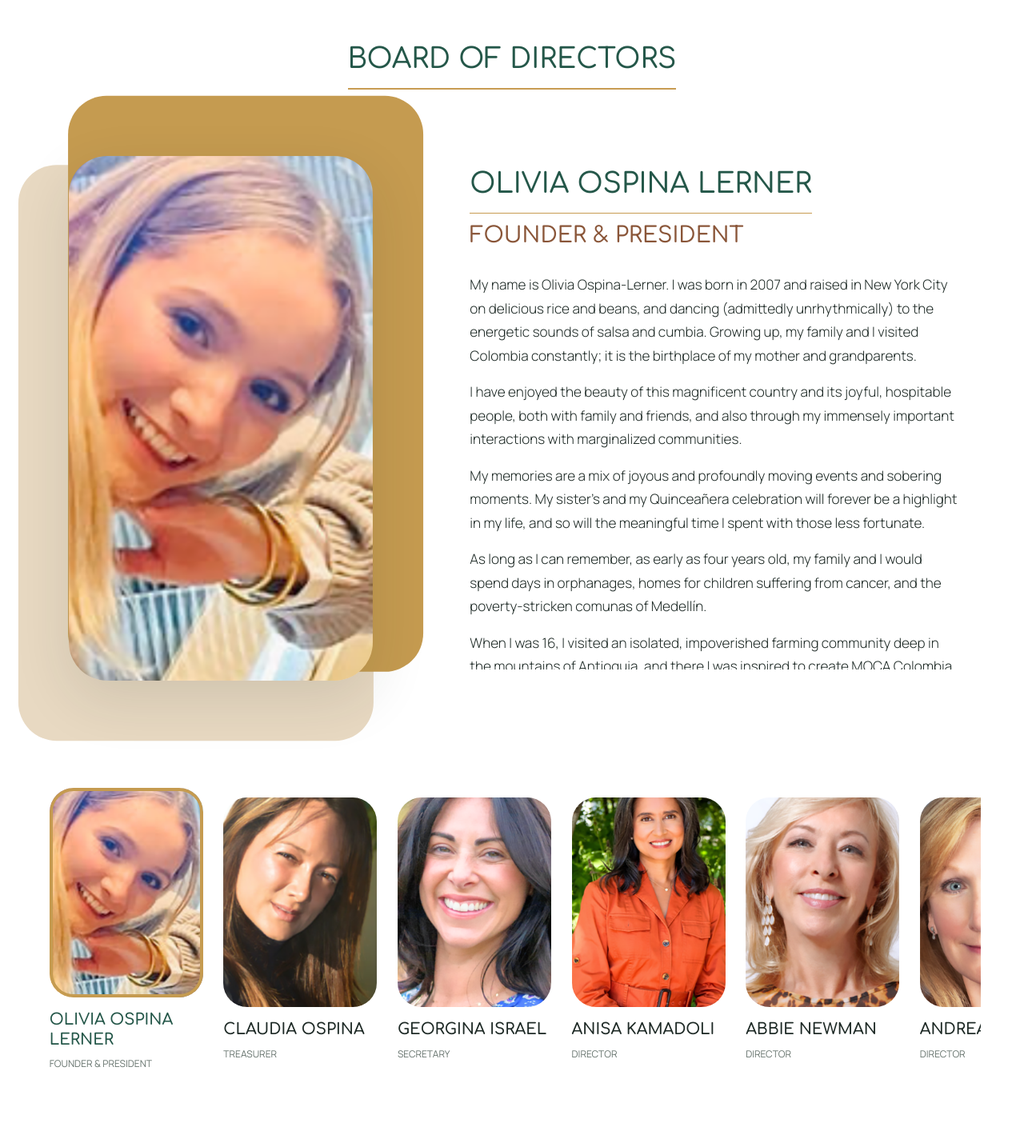
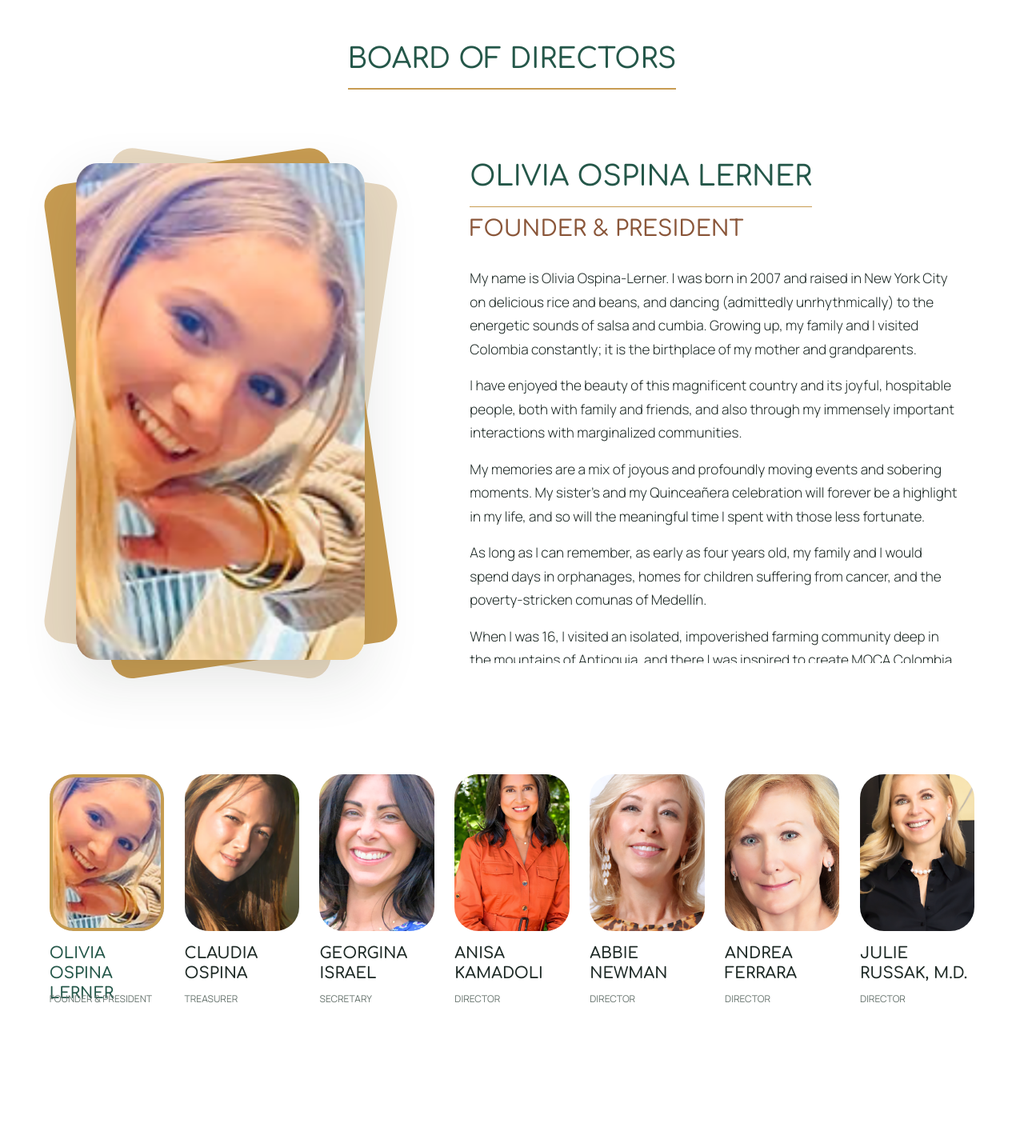
Before and after one commit to owols18/moca-colombia, a Next.js app: page /en/about-us in a window 1280 px wide. Shown: the part 1680-3104 px from the top of the page at 80% size. Built offline with nearby package versions, Linux system fonts and the light colour scheme.

Commit message:
fix: refine About Us director cards

```diff
--- a/content/en/about-us.json
+++ b/content/en/about-us.json
@@ -130,7 +130,7 @@
   "cta": {
     "title": "Change a Life Today",
     "body": "Whether you donate, volunteer, or partner with us, your support helps strengthen education, healthcare, sustainable livelihoods, and long-term community development.",
-    "image": "/images/shared/change-a-life-today.webp",
+    "image": "/images/shared/change-a-life-today.png",
     "actions": [
       { "label": "Donate Now", "href": "/donate", "variant": "secondary" },
       { "label": "Volunteer With Us", "href": "/get-involved#volunteer", "variant": "secondary" },
--- a/content/es/about-us.json
+++ b/content/es/about-us.json
@@ -130,7 +130,7 @@
   "cta": {
     "title": "Cambia una Vida Hoy",
     "body": "Ya sea que dones, seas voluntario o te unas como aliado, tu apoyo ayuda a fortalecer la educación, la salud, los medios de vida sostenibles y el desarrollo comunitario a largo plazo.",
-    "image": "/images/shared/change-a-life-today.webp",
+    "image": "/images/shared/change-a-life-today.png",
     "actions": [
       { "label": "Dona Ahora", "href": "/donate", "variant": "secondary" },
       { "label": "Quiero Ser Voluntario", "href": "/get-involved#volunteer", "variant": "secondary" },
--- a/src/app/[locale]/about-us/BoardOfDirectors.tsx
+++ b/src/app/[locale]/about-us/BoardOfDirectors.tsx
@@ -1,7 +1,7 @@
 "use client";
 
 import Image from "next/image";
-import { useEffect, useRef, useState } from "react";
+import { useState } from "react";
 
 import type { AboutUsContent } from "@/lib/content";
 
@@ -13,22 +13,10 @@ type BoardOfDirectorsProps = {
 
 export function BoardOfDirectors({ content }: BoardOfDirectorsProps) {
   const [activeIndex, setActiveIndex] = useState(0);
-  const activeCardRef = useRef<HTMLButtonElement>(null);
-  const previousIndexRef = useRef(activeIndex);
   const activeDirector = content.directors[activeIndex];
-
-  useEffect(() => {
-    if (previousIndexRef.current === activeIndex) {
-      return;
-    }
-
-    previousIndexRef.current = activeIndex;
-    activeCardRef.current?.scrollIntoView({
-      behavior: "smooth",
-      block: "nearest",
-      inline: "center",
-    });
-  }, [activeIndex]);
+  const controlsClassName = `${styles.boardControls} ${
+    content.directors.length > 7 ? styles.boardControlsDesktop : ""
+  }`;
 
   function selectPrevious() {
     setActiveIndex((current) =>
@@ -45,10 +33,16 @@ export function BoardOfDirectors({ content }: BoardOfDirectorsProps) {
       <div className={styles.boardInner}>
         <h2 className={styles.boardTitle}>{content.title}</h2>
 
-        <article className={styles.featuredDirector} key={activeDirector.id}>
+        <article aria-live="polite" className={styles.featuredDirector} key={activeDirector.id}>
           <div className={styles.featuredVisual}>
-            <span aria-hidden="true" className={styles.portraitAccentBack} />
-            <span aria-hidden="true" className={styles.portraitAccentFront} />
+            <Image
+              alt=""
+              aria-hidden="true"
+              className={styles.portraitBackground}
+              fill
+              sizes="(max-width: 700px) 78vw, (max-width: 1100px) 40vw, 31rem"
+              src="/images/about-us/teams-cards-background.svg"
+            />
             <div className={styles.featuredPortrait}>
               <Image
                 alt={activeDirector.alt}
@@ -73,7 +67,12 @@ export function BoardOfDirectors({ content }: BoardOfDirectorsProps) {
           </div>
         </article>
 
-        <div aria-label={content.selectLabel} className={styles.directorRail} role="group">
+        <div
+          aria-label={content.selectLabel}
+          className={styles.directorRail}
+          id="board-director-cards"
+          role="group"
+        >
           {content.directors.map((director, index) => {
             const isActive = index === activeIndex;
 
@@ -83,7 +82,6 @@ export function BoardOfDirectors({ content }: BoardOfDirectorsProps) {
                 className={`${styles.directorCard} ${isActive ? styles.directorCardActive : ""}`}
                 key={director.id}
                 onClick={() => setActiveIndex(index)}
-                ref={isActive ? activeCardRef : null}
                 type="button"
               >
                 <span className={styles.cardPortrait}>
@@ -101,12 +99,22 @@ export function BoardOfDirectors({ content }: BoardOfDirectorsProps) {
           })}
         </div>
 
-        <div className={styles.boardControls}>
-          <button aria-label={content.previousLabel} onClick={selectPrevious} type="button">
+        <div className={controlsClassName}>
+          <button
+            aria-controls="board-director-cards"
+            aria-label={content.previousLabel}
+            onClick={selectPrevious}
+            type="button"
+          >
             <span aria-hidden="true">←</span>
             <span>{content.previousLabel}</span>
           </button>
-          <button aria-label={content.nextLabel} onClick={selectNext} type="button">
+          <button
+            aria-controls="board-director-cards"
+            aria-label={content.nextLabel}
+            onClick={selectNext}
+            type="button"
+          >
             <span>{content.nextLabel}</span>
             <span aria-hidden="true">→</span>
           </button>
--- a/src/app/[locale]/about-us/page.module.css
+++ b/src/app/[locale]/about-us/page.module.css
@@ -146,39 +146,28 @@
 }
 
 .featuredVisual {
+  aspect-ratio: 676 / 1014;
   isolation: isolate;
   justify-self: center;
   max-width: 31rem;
-  padding: clamp(1.25rem, 2.5vw, 2.5rem);
   position: relative;
   width: 100%;
 }
 
-.portraitAccentBack,
-.portraitAccentFront {
-  border-radius: var(--radius-section);
-  inset: 0;
-  position: absolute;
-}
-
-.portraitAccentBack {
-  background: var(--color-sand);
-  transform: translate(-7%, 6%);
-  z-index: -2;
-}
-
-.portraitAccentFront {
-  background: var(--color-gold);
-  transform: translate(7%, -6%);
-  z-index: -1;
+.portraitBackground {
+  object-fit: contain;
+  pointer-events: none;
+  user-select: none;
+  z-index: 0;
 }
 
 .featuredPortrait {
-  aspect-ratio: 11 / 19;
-  border-radius: var(--radius-section);
+  border-radius: 7.4% / 4.3%;
   box-shadow: var(--shadow-soft);
+  inset: 3.4% 9.32%;
   overflow: hidden;
-  position: relative;
+  position: absolute;
+  z-index: 1;
 }
 
 .featuredPortrait img,
@@ -247,31 +236,29 @@
 .directorRail {
   display: grid;
   gap: clamp(1rem, 2vw, 2rem);
-  grid-auto-columns: minmax(12rem, 1fr);
-  grid-auto-flow: column;
-  overflow-x: auto;
+  grid-template-columns: repeat(7, minmax(0, 1fr));
+  overflow: hidden;
   padding: var(--space-3) var(--space-2) var(--space-6);
-  scroll-snap-type: x mandatory;
-  scrollbar-color: var(--color-gold) var(--color-sand-soft);
-  scrollbar-width: thin;
 }
 
 .directorCard {
+  align-content: start;
   appearance: none;
   background: transparent;
   border: 0;
   color: var(--color-ink);
   cursor: pointer;
+  display: grid;
+  grid-template-rows: auto 4.25rem 2.75rem;
+  height: 100%;
   min-width: 0;
   padding: 0 0 var(--space-4);
-  scroll-snap-align: center;
   text-align: left;
   transition: color var(--duration-base) var(--ease-standard), transform var(--duration-base) var(--ease-standard);
 }
 
 .directorCard:hover {
   color: var(--color-forest);
-  transform: translateY(-0.35rem);
 }
 
 .directorCard:focus-visible {
@@ -282,7 +269,6 @@
   aspect-ratio: 11 / 15;
   border-radius: var(--radius-lg);
   display: block;
-  margin-bottom: var(--space-4);
   overflow: hidden;
   position: relative;
 }
@@ -307,17 +293,20 @@
 }
 
 .cardName {
+  align-self: start;
   font-family: var(--font-heading);
   font-size: clamp(1rem, 0.35vw + 0.94rem, 1.25rem);
   font-weight: 600;
   line-height: 1.3;
+  padding-top: var(--space-4);
   text-transform: uppercase;
 }
 
 .cardRole {
+  align-self: start;
   color: var(--color-muted);
   font-size: var(--text-caption);
-  margin-top: var(--space-2);
+  padding-top: var(--space-2);
   text-transform: uppercase;
 }
 
@@ -326,9 +315,13 @@
 }
 
 .boardControls {
-  display: flex;
+  display: none;
   justify-content: space-between;
   margin-top: var(--space-5);
+}
+
+.boardControlsDesktop {
+  display: flex;
 }
 
 .boardControls button {
@@ -359,15 +352,22 @@
   padding-top: 0;
 }
 
+@media (max-width: 1100px) {
+  .directorRail {
+    grid-template-columns: repeat(3, minmax(0, 1fr));
+  }
+
+  .boardControls {
+    display: flex;
+  }
+}
+
 @media (max-width: 900px) {
   .featuredDirector {
     gap: clamp(2.5rem, 6vw, 4rem);
     grid-template-columns: minmax(16rem, 0.8fr) minmax(0, 1.2fr);
   }
 
-  .featuredVisual {
-    padding: 1.5rem;
-  }
 }
 
 @media (max-width: 700px) {
@@ -427,7 +427,7 @@
   }
 
   .directorRail {
-    grid-auto-columns: minmax(10rem, 44vw);
+    grid-template-columns: repeat(2, minmax(0, 1fr));
   }
 
   .boardControls button span:not([aria-hidden="true"]) {
```
Also changed, not shown: public/images/about-us/teams-cards-background.svg (added).
